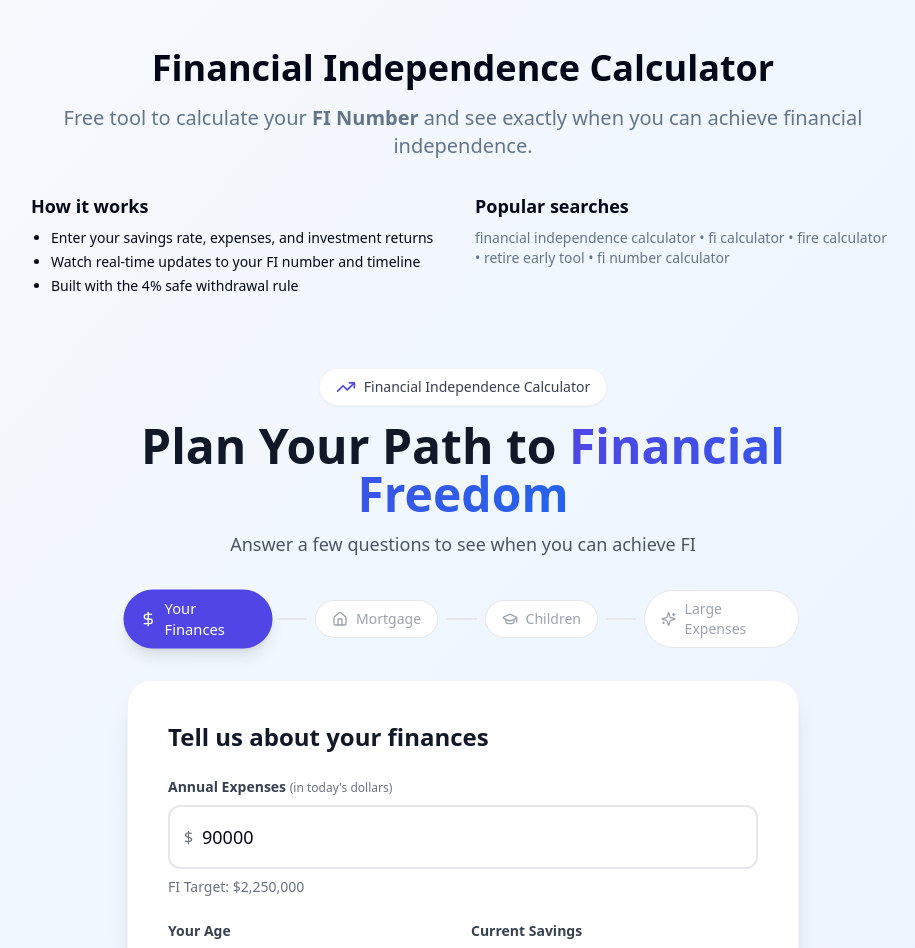
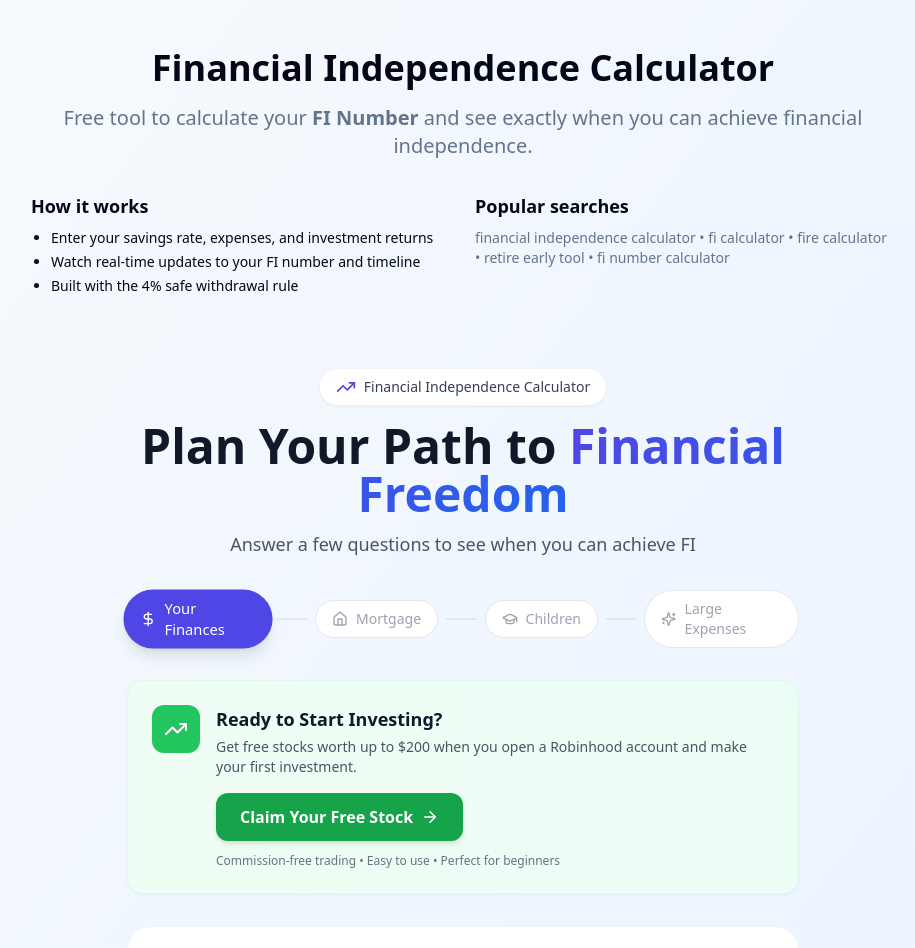
Before and after one commit to daughterpop/super-fi-calc, a React (Vite) app: page /calculator in a window 1280 px wide. Shown: the top 948 px of the page, without its empty margins (177-1092 px from the left). Built offline with nearby package versions, Linux system fonts and the light colour scheme.

Commit message:
Update Super-Fi-Calculator.jsx

```diff
--- a/src/Super-Fi-Calculator.jsx
+++ b/src/Super-Fi-Calculator.jsx
@@ -1,14 +1,13 @@
 import React, { useState, useMemo } from 'react';
 import { ArrowRight, ArrowLeft, Check, TrendingUp, Home, GraduationCap, DollarSign, Sparkles } from 'lucide-react';
 
-// Add missing imports here if your original code used them (examples):
+// If you use shadcn/ui or radix components, add them here (examples):
 // import { Slider } from '@radix-ui/react-slider';
-// import { Table, TableBody, TableCell, TableHead, TableHeader, TableRow } from '@/components/ui/table';
 // import { Input } from '@/components/ui/input';
 // import { Label } from '@/components/ui/label';
 // import { Checkbox } from '@/components/ui/checkbox';
 // import { Button } from '@/components/ui/button';
-// ... add whatever is used in your JSX (shadcn/ui components, etc.)
+// ... add whatever is missing based on your JSX
 
 export default function SuperFiCalculator() {
   const [step, setStep] = useState(0);
@@ -213,7 +212,6 @@ export default function SuperFiCalculator() {
     if (step < steps.length - 1) {
       setStep(step + 1);
     } else {
-      // Show results only if email is valid (or remove this check if not needed)
       if (email.includes('@')) {
         setShowResults(true);
       } else {
@@ -226,7 +224,7 @@ export default function SuperFiCalculator() {
     if (step > 0) setStep(step - 1);
   };
 
-  // Static intro (always shown at top)
+  // Static intro section (shown at the top of every page of the calculator)
   const IntroSection = () => (
     <div className="max-w-4xl mx-auto px-4 py-8 prose prose-slate dark:prose-invert">
       <h1 className="text-4xl font-bold text-center mb-4">Financial Independence Calculator</h1>
@@ -245,6 +243,37 @@ export default function SuperFiCalculator() {
         <div>
           <h2 className="text-lg font-semibold mb-2">Popular searches</h2>
           <p className="text-muted-foreground">financial independence calculator • fi calculator • fire calculator • retire early tool • fi number calculator</p>
+        </div>
+      </div>
+    </div>
+  );
+
+  // Robinhood Promo block (shown on the first page)
+  const RobinhoodPromo = () => (
+    <div className="w-full max-w-2xl mb-8 bg-gradient-to-r from-green-50 to-emerald-50 rounded-2xl p-6 shadow-sm border border-green-100">
+      <div className="flex items-start gap-4">
+        <div className="flex-shrink-0 w-12 h-12 bg-green-500 rounded-xl flex items-center justify-center">
+          <TrendingUp className="text-white" size={24} />
+        </div>
+        <div className="flex-1">
+          <h3 className="text-lg font-bold text-gray-900 mb-1">
+            Ready to Start Investing?
+          </h3>
+          <p className="text-sm text-gray-600 mb-4">
+            Get free stocks worth up to $200 when you open a Robinhood account and make your first investment.
+          </p>
+          <a
+            href="https://join.robinhood.com/dustinh-1bff5a"
+            target="_blank"
+            rel="noopener noreferrer"
+            className="inline-flex items-center gap-2 px-6 py-3 bg-green-600 text-white font-semibold rounded-xl hover:bg-green-700 transition-all shadow-md hover:shadow-lg"
+          >
+            Claim Your Free Stock
+            <ArrowRight size={18} />
+          </a>
+          <p className="text-xs text-gray-500 mt-3">
+            Commission-free trading • Easy to use • Perfect for beginners
+          </p>
         </div>
       </div>
     </div>
@@ -295,7 +324,7 @@ export default function SuperFiCalculator() {
             </div>
           </div>
 
-          {/* Robinhood CTA */}
+          {/* Robinhood CTA in results page (optional - you can keep or remove) */}
           <div className="bg-gradient-to-r from-green-50 to-emerald-50 rounded-2xl p-6 shadow-sm border border-green-100 mb-6">
             <div className="flex items-start gap-4">
               <div className="flex-shrink-0 w-12 h-12 bg-green-500 rounded-xl flex items-center justify-center">
@@ -434,6 +463,9 @@ export default function SuperFiCalculator() {
             ))}
           </div>
         </div>
+
+        {/* Robinhood Promo - placed on the first page, after progress bar */}
+        <RobinhoodPromo />
 
         <div className="bg-white rounded-3xl shadow-xl border border-gray-100 p-8 md:p-10">
           {step === 0 && (
```
